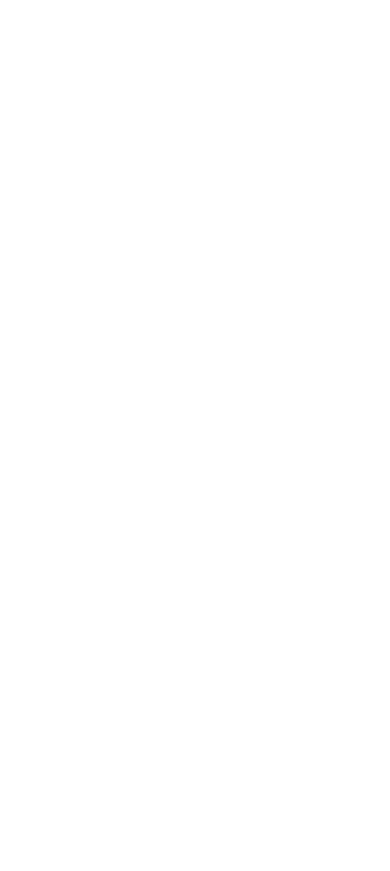
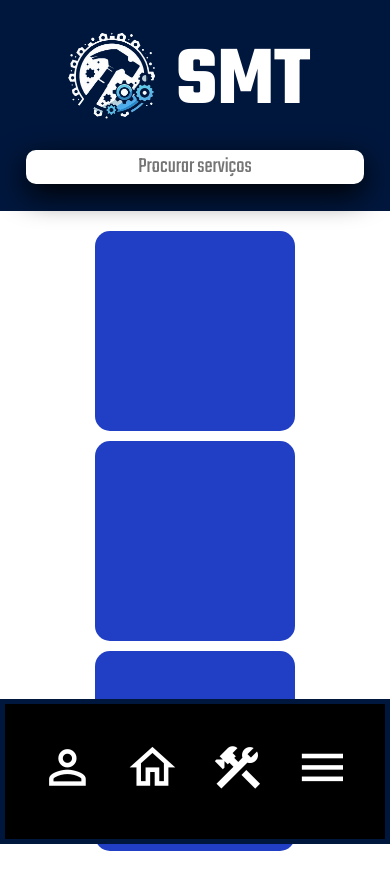
Before and after one commit to EduardoWodtke/SMT-Sistema-Multi-Trabalhista, a Vue app: page /Ranking in a window 390 px wide. Before the commit this address had no page. Before the commit the page ends 844 px from the top, so only its background shows below. Built offline with nearby package versions, Linux system fonts and the light colour scheme; a web font is replaced by a local one.

Commit message:
alterando a pagina ranking

```diff
--- a/src/router/index.js
+++ b/src/router/index.js
@@ -15,7 +15,7 @@ const router = createRouter({
           component: () => import('@/views/HomeSMT.vue'),
         },
         {
-          path: '/',
+          path: '/Ranking',
           name: 'Ranking',
           component: () => import('@/views/RankingSMT.vue'),
         },
--- a/src/views/RankingSMT.vue
+++ b/src/views/RankingSMT.vue
@@ -1,9 +1,73 @@
-<script setup></script>
+<script setup>
+</script>
 <template>
-    <h1>SMT</h1>
+<div class="container">
+    <div class="quadrado1"></div>
+    <div class="quadrado2"></div>
+    <div class="quadrado3"></div>
+</div>
+
 </template>
 <style scoped>
 *{
-    background-color: black;
+    background-color: rgb(255, 255, 255);
 }
+
+.container {
+  display: flex;
+  justify-content: space-around;
+  align-items: center;
+  gap: 10px;
+  padding: 20px;
+  box-sizing: border-box;
+  /* margin-top: 150px; */
+}
+
+.quadrado1 {
+  width: 250px;
+  height: 350px;
+  background-color: rgb(32, 63, 197);
+  border-radius: 15px;
+  /* margin-top: 150px; */
+  /* margin-left: 350px; */
+  }
+
+  .quadrado2 {
+  width: 250px;
+  height: 500px;
+  background-color: rgb(32, 63, 197);
+  border-radius: 15px;
+
+  }
+
+  .quadrado3 {
+  width: 250px;
+  height: 450px;
+  background-color: rgb(32, 63, 197);
+  border-radius: 15px;
+  /* margin-top: 60px; */
+  /* margin-right: 350px; */
+  }
+
+@media (max-width: 1024px) {
+    .container{
+        display: flex;
+        flex-wrap: wrap;
+
+    }
+  .quadrado1 {
+    width:  200px;
+    height: 200px;
+  }
+  .quadrado2 {
+    width: 200px;
+    height: 200px;
+  }
+  .quadrado3 {
+    width: 200px;
+    height: 200px;
+  }
+}
+
+
 </style>
```
